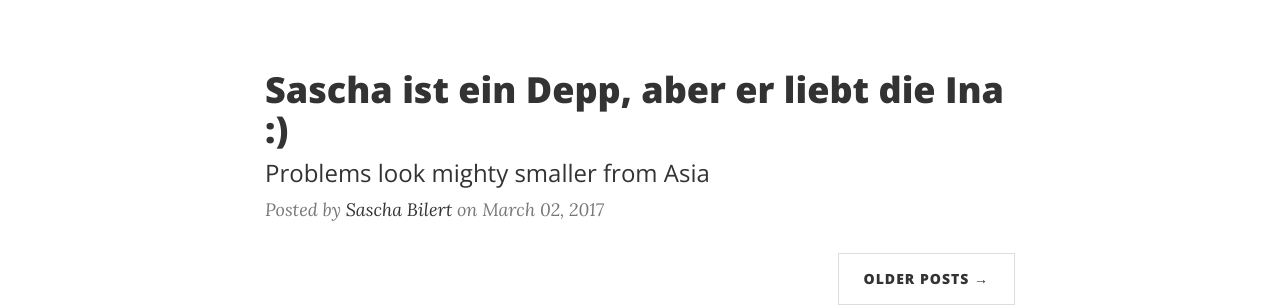
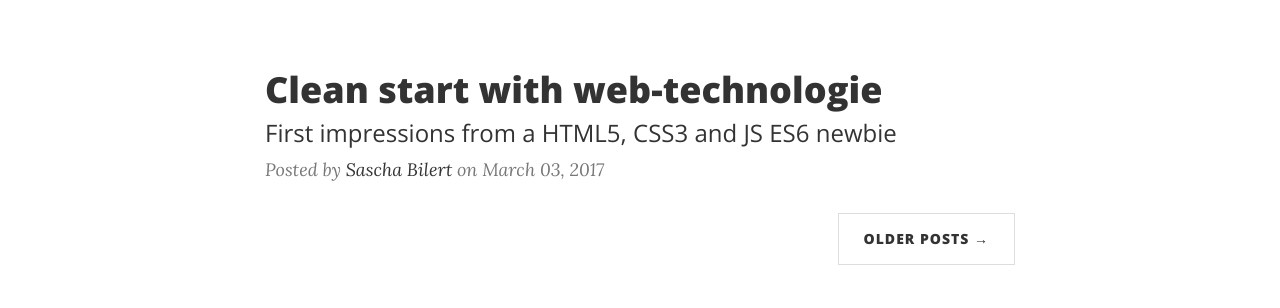
Before and after one commit to saschabilert/Blog, a website: page index.html in a window 1280 px wide. Shown: the part 546-854 px from the top of the page. Drawn offline with nearby package versions, Linux system fonts and the light colour scheme.

Commit message:
changed the title of the first blogpost

```diff
--- a/index.html
+++ b/index.html
@@ -9,7 +9,7 @@
     <meta name="description" content="Technical Blog">
     <meta name="author" content="Sascha Bilert">
 
-    <title>Sascha's playground</title>
+    <title>Home</title>
 
     <!-- Bootstrap Core CSS -->
     <link href="vendor/bootstrap/css/bootstrap.min.css" rel="stylesheet">
@@ -80,13 +80,13 @@
                 <div class="post-preview">
                     <a href="post.html">
                         <h2 class="post-title">
-                            Sascha ist ein Depp, aber er liebt die Ina :)
+                            Clean start with web-technologie
                         </h2>
                         <h3 class="post-subtitle">
-                            Problems look mighty smaller from Asia
+                            First impressions from a HTML5, CSS3 and JS ES6 newbie
                         </h3>
                     </a>
-                    <p class="post-meta">Posted by <a href="#">Sascha Bilert</a> on March 02, 2017</p>
+                    <p class="post-meta">Posted by <a href="#">Sascha Bilert</a> on March 03, 2017</p>
                 </div>
                 <!-- Pager -->
                 <ul class="pager">
```
